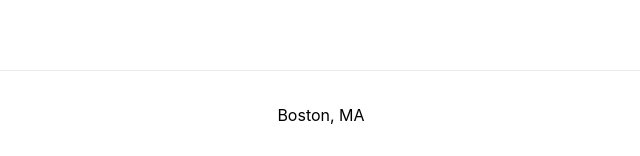
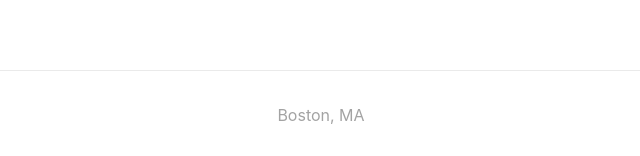
Before and after one commit to bmlui/nextjs-brandonlui.com, a Next.js app: page / in a window 1280 px wide. Shown: the part 730-886 px from the top of the page, without its empty margins (319-959 px from the left). Built offline with nearby package versions, Linux system fonts and the light colour scheme.

Commit message:
Update footer.js

```diff
--- a/components/footer.js
+++ b/components/footer.js
@@ -2,7 +2,7 @@ import Link from 'next/link'
 
 export default function Footer() {
     return (
-        <footer className='footer'>Boston, MA</footer>
+        <footer className='footer text-neutral-400'>Boston, MA</footer>
 
     )
 }
```
